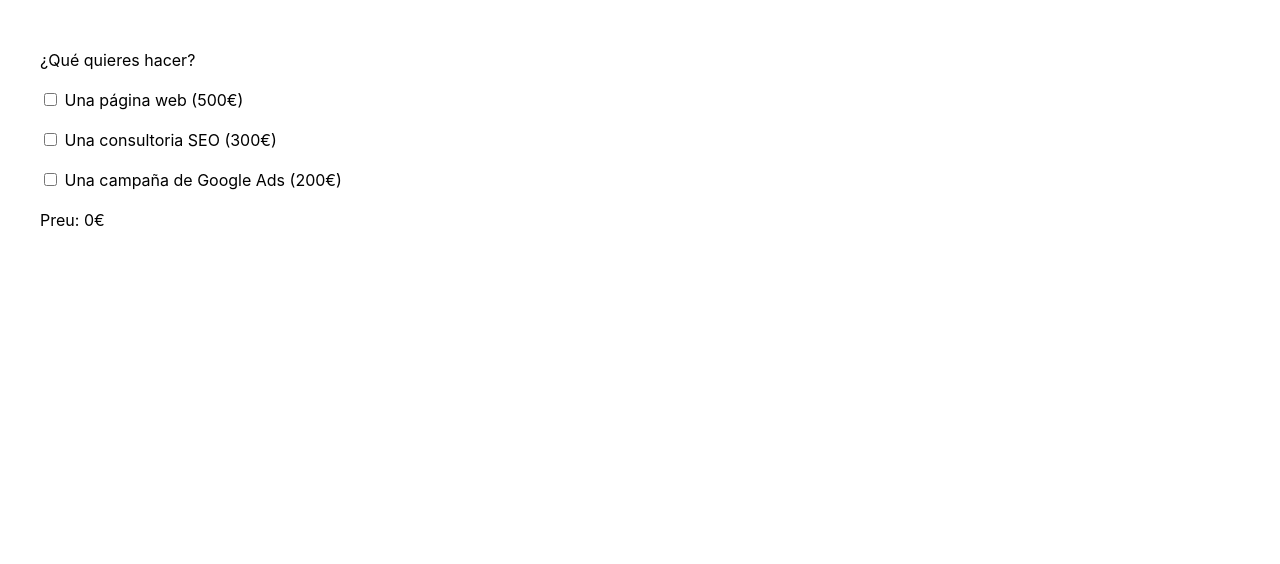
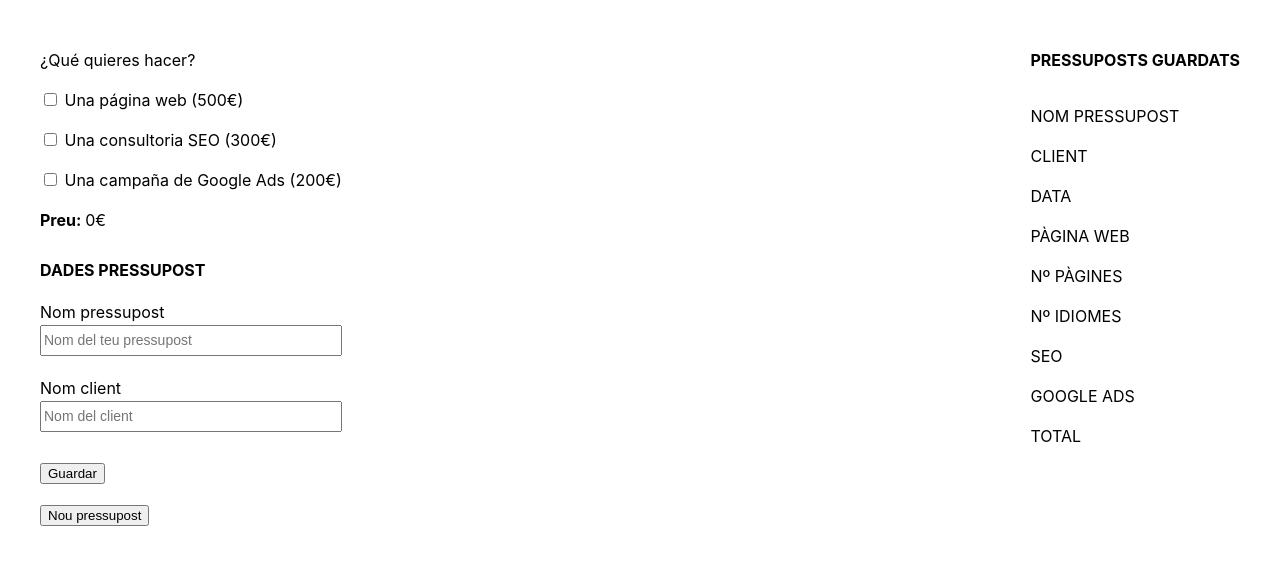
Before and after one commit to silviafado/s7-pressupost, a React (Create React App) app: page /budget in a window 1280 px wide. Shown: the top 564 px of the page. Built offline with nearby package versions, Linux system fonts and the light colour scheme.

Commit message:
Exercise 7

```diff
--- a/package.json
+++ b/package.json
@@ -15,6 +15,7 @@
     "react-scripts": "4.0.3",
     "reactjs-popup": "^2.0.5",
     "styled-components": "^5.3.3",
+    "uuid": "^8.3.2",
     "web-vitals": "^1.0.1"
   },
   "scripts": {
--- a/src/components/buttons/Buttons.js
+++ b/src/components/buttons/Buttons.js
@@ -6,7 +6,8 @@ const Buttons = ({ onValueChange }) => {
     const [value, setValue] = useState(1);
 
     useEffect(() => {
-        onValueChange(value)
+        onValueChange(value);
+        // eslint-disable-next-line
     }, [value])
 
     const minusValue = (event) => {
--- /dev/null
+++ b/src/components/list/List.js
@@ -0,0 +1,40 @@
+import { StylesRow, SavedBudgetsUl, SavedBudgetsLi } from "../../styled";
+
+const List = ({ budgets, handleClick }) => {
+
+    return (
+        <div>
+            <StylesRow><b>PRESSUPOSTS GUARDATS</b></StylesRow>
+            <SavedBudgetsUl>
+                <SavedBudgetsLi>
+                    <StylesRow>NOM PRESSUPOST</StylesRow>
+                    <StylesRow>CLIENT</StylesRow>
+                    <StylesRow>DATA</StylesRow>
+                    <StylesRow>PÀGINA WEB</StylesRow>
+                    <StylesRow>Nº PÀGINES</StylesRow>
+                    <StylesRow>Nº IDIOMES</StylesRow>
+                    <StylesRow>SEO</StylesRow>
+                    <StylesRow>GOOGLE ADS</StylesRow>
+                    <StylesRow>TOTAL</StylesRow>
+                </SavedBudgetsLi>
+                {budgets.map((budgets) => {
+                    return (
+                        <SavedBudgetsLi key={budgets.id} onClick={() => handleClick(budgets.id)}>
+                            <StylesRow>{budgets.Name}</StylesRow>
+                            <StylesRow>{budgets.client}</StylesRow>
+                            <StylesRow>{budgets.date}</StylesRow>
+                            <StylesRow>{budgets.web}</StylesRow>
+                            <StylesRow>{budgets.pages}</StylesRow>
+                            <StylesRow>{budgets.lang}</StylesRow>
+                            <StylesRow>{budgets.seo}</StylesRow>
+                            <StylesRow>{budgets.ads}</StylesRow>
+                            <StylesRow>{budgets.total}</StylesRow>
+                        </SavedBudgetsLi>
+                    )
+                })}
+            </SavedBudgetsUl>
+        </div>
+    )
+}
+
+export default List;
--- a/src/pages/budget/budget.js
+++ b/src/pages/budget/budget.js
@@ -1,16 +1,22 @@
 import { useState, useEffect } from 'react';
 import Buttons from '../../components/buttons/Buttons';
-import { StylesRow, StylesPanell, StylesPages, GlobalStyle, DivInfoButton } from '../../styled'
+import { StylesRow, StylesPanell, StylesValues, GlobalStyle, DivInfoButton, StylesNameDivInput, StylesNameInput, StylesSideTable } from '../../styled'
 import { InfoPages, InfoLang } from '../../components/infoButton/InfoButton';
+import { v4 as uuidv4 } from 'uuid';
+import List from '../../components/list/List';
 
 // Declare KEY for exercise 4 to save in localStorage
 const KEY = 'budget';
+// Declare date constant to save the budget on exercise 7
+const d = new Date();
+const date = d.getDate() + '/' + (d.getMonth() + 1) + '/' + d.getFullYear();
 
 const Budget = () => {
 
     // Exercise 1: Calculate budget total according object properties
-    const [budget, setBudget] = useState({ web: 0, pages: 1, lang: 1, seo: 0, ads: 0 });
+    const [budget, setBudget] = useState({ id: uuidv4(), web: 0, pages: 1, lang: 1, seo: 0, ads: 0, date: date, Name: '', client: '' });
     const [total, setTotal] = useState(0);
+    const [budgetsArray, setBudgetsArray] = useState([]);
 
     const calcBudget = () => {
         let total = 0;
@@ -23,6 +29,16 @@ const Budget = () => {
 
         setTotal(total);
     }
+
+    const saveBudget = () => {
+        setBudgetsArray([...budgetsArray, { ...budget, total }]);
+        console.log(budgetsArray);
+    }
+
+    const newBudget = () => {
+        setBudget(budget);
+    }
+
 
     useEffect(calcBudget, [budget]);
 
@@ -42,25 +58,27 @@ const Budget = () => {
     return (
         <div>
             <GlobalStyle />
+            <StylesSideTable>
+                <div>
                     <StylesRow>¿Qué quieres hacer?</StylesRow>
                     <StylesRow>
                         <input name="web" type="checkbox" onChange={(event) => setBudget({ ...budget, web: event.target.checked })} /> Una página web (500€)
                         {budget.web ?
                             <StylesPanell>
-                        <StylesPages>
+                                <StylesValues>
                                     <label>Número de pàgines </label>
                                     <DivInfoButton>
                                         <Buttons onValueChange={text => setBudget({ ...budget, pages: text })} />
                                         <InfoPages />
                                     </DivInfoButton>
-                        </StylesPages>
-                        <StylesPages>
+                                </StylesValues>
+                                <StylesValues>
                                     <label>Número d' idiomes </label>
                                     <DivInfoButton>
                                         <Buttons onValueChange={text => setBudget({ ...budget, lang: text })} />
                                         <InfoLang />
                                     </DivInfoButton>
-                        </StylesPages>
+                                </StylesValues>
                             </StylesPanell>
                             : null}
                     </StylesRow>
@@ -70,7 +88,27 @@ const Budget = () => {
                     <StylesRow>
                         <input name="ads" type="checkbox" onChange={(event) => setBudget({ ...budget, ads: event.target.checked })} /> Una campaña de Google Ads (200€)
                     </StylesRow>
-            <StylesRow>Preu: {total}€</StylesRow>
+                    <StylesRow><b>Preu: </b>{total}€</StylesRow>
+                    <StylesRow>
+                        <StylesRow><b>DADES PRESSUPOST</b></StylesRow>
+                        <StylesNameDivInput>
+                            <label>Nom pressupost</label>
+                            <StylesNameInput name="Name" type="text" placeholder="Nom del teu pressupost" size="25" onChange={(event) => setBudget({ ...budget, Name: event.target.value })} />
+                        </StylesNameDivInput>
+                        <StylesNameDivInput>
+                            <label>Nom client</label>
+                            <StylesNameInput name="client" type="text" placeholder="Nom del client" size="25" onChange={(event) => setBudget({ ...budget, client: event.target.value })} />
+                        </StylesNameDivInput>
+                    </StylesRow>
+                    <StylesRow><button budgets={budgetsArray} onClick={saveBudget}>Guardar</button></StylesRow>
+                    <StylesRow><button onClick={newBudget}>Nou pressupost</button></StylesRow>
+                </div>
+                <div>
+                    {budgetsArray ?
+                        <List budgets={budgetsArray} />
+                        : null}
+                </div>
+            </StylesSideTable>
         </div>
     );
 }
--- a/src/styled.js
+++ b/src/styled.js
@@ -16,7 +16,7 @@ export const StylesPanell = styled.div`
     display: '';
 `
 
-export const StylesPages = styled.div`
+export const StylesValues = styled.div`
         padding-bottom: 10px;
         display: flex;
         @media (max-width: 420px) {
@@ -114,3 +114,43 @@ export const DivInfoButton = styled.div`
     display: flex;
     align-items: center;
 `
+
+// Exercise 7: Styling name and client inputs
+export const StylesNameDivInput = styled.div`
+    display: flex;
+    flex-direction: column;
+    max-width: 340px;
+    line-height: 25px;
+    padding-top: 10px;
+    padding-bottom: 10px;
+    @media (max-width: 420px){
+        justify-content: space-between;
+    }
+`
+
+export const StylesNameInput = styled.input`
+    line-height: 25px;
+    font-size: 14px;
+`
+
+// Styling saved budgets table
+export const StylesSideTable = styled.div`
+    display:flex;
+    justify-content: space-between;
+    @media( max-width: 800px) {
+        flex-direction: column;
+    }
+`
+
+export const SavedBudgetsUl = styled.ul`
+    list-style-type: none;
+    padding-left: 0px;
+    display: flex;
+`
+
+export const SavedBudgetsLi = styled.li`
+    display: flex;
+    flex-direction: column;
+    justify-content: space-between;
+    margin-right: 20px;
+`
```
Also changed, not shown: 1 other file (tests, documents, lock files or other folders). Lines whose indentation alone changed are shown as unchanged.
